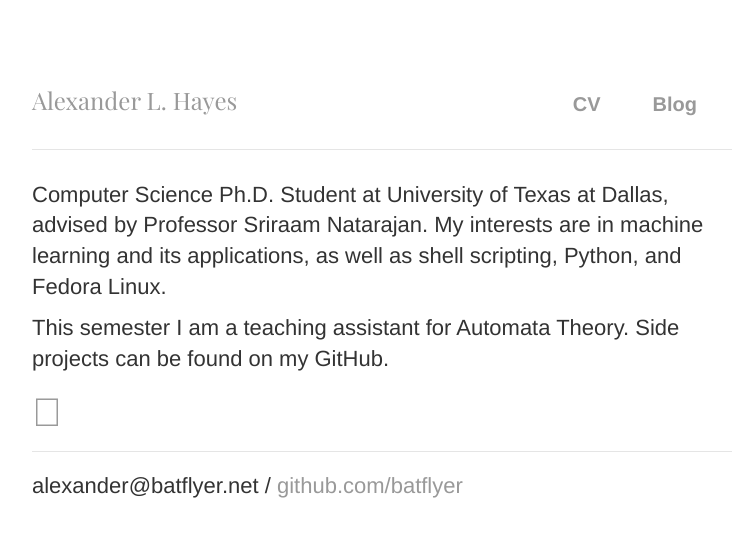
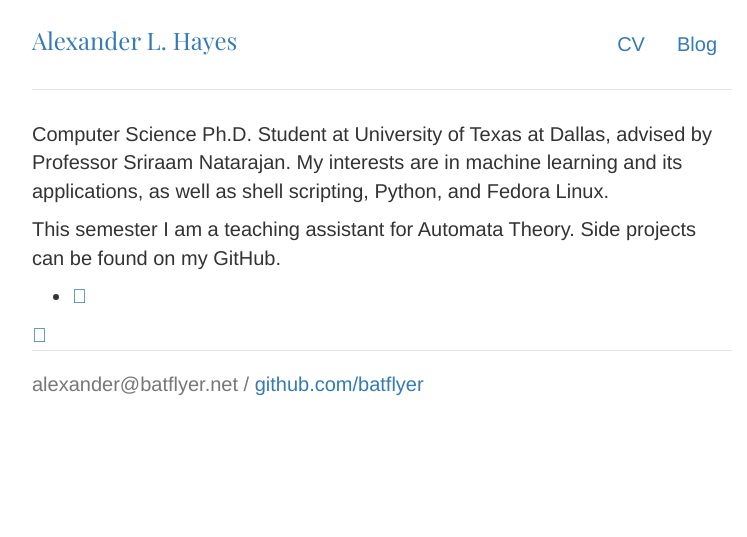
Before and after one commit to hayesall/hayesall.github.io, a Jekyll site: the page built from index.html, in a window 1280 px wide. Shown: the top 537 px of the page, without its empty margins (258-1005 px from the left). Built offline with Jekyll 4.4.1, drawn with Linux system fonts in a browser that asks for light colours.

Commit message:
Changing the layout. Trying to get icons working.

```diff
--- a/Gemfile
+++ b/Gemfile
@@ -3,12 +3,9 @@
 source "https://rubygems.org"
 ruby RUBY_VERSION
 
-<<<<<<< HEAD
 gem "jekyll", "3.6.2"
-=======
-gem "jekyll", "3.5.2"
->>>>>>> 22a786a6ed6b45e0cbd605daf9777676d201e942
 gem 'json'
+gem "minimal-mistakes-jekyll"
 
 # This is the default theme for new Jekyll sites. You may change this to anything you like.
 gem "minima", "~> 2.0"
--- a/_config.yml
+++ b/_config.yml
@@ -17,7 +17,7 @@
 markdown: kramdown
 highlighter: pygments
 
-theme: minima
+theme: minimal-mistakes-jekyll
 gems:
   - jekyll-feed
   - json
--- a/_includes/head.html
+++ b/_includes/head.html
@@ -14,6 +14,8 @@
   <link rel="stylesheet" type="text/css" href="/css/jumbotron-narrow.css">
   <!-- Another sheet for syntax highlighting -->
   <link rel="stylesheet" type="text/css" href="/css/syntax.css">
-  <!-- The main css -->
-  <link rel="stylesheet" type="text/css" href="/css/main.css">
+
+  <!-- Font Awesome -->
+  <link rel="stylesheet" href="/css/font-awesome.min.css">
+
 </head>
--- a/css/main.css
+++ b/css/main.css
@@ -1,16 +1,20 @@
 @charset "UTF-8";
 @import url(font-awesome.min.css);
+@import url("https://fonts.googleapis.com/css?family=Lobster|Open+Sans:300,400,600,700,800");
 
 body {
     margin: 60px auto;
     width: 70%;
 }
+
+/*
 nav ul, footer ul {
     font-family:'Helvetica', 'Arial', 'Sans-Serif';
     padding: 0px;
     list-style: none;
     font-weight: bold;
 }
+*/
 nav ul li, footer ul li {
     display: inline;
     margin-right: 20px;
@@ -47,7 +51,6 @@
 
 /* Fiddling with the icons */
 
-
 ul.icons {
     cursor: default;
     list-style: none;
--- a/index.html
+++ b/index.html
@@ -10,3 +10,5 @@
 <ul class="icons">
   <li><a href="https://github.com/batflyer" class="icon round fa-github"><span class="label">GitHub</span></a></li>
 </ul>
+
+<a href="https://github.com/batflyer" class="icon round fa-github"><span class="label">GitHub</span></a>
```
Also changed, not shown: Gemfile.lock.
